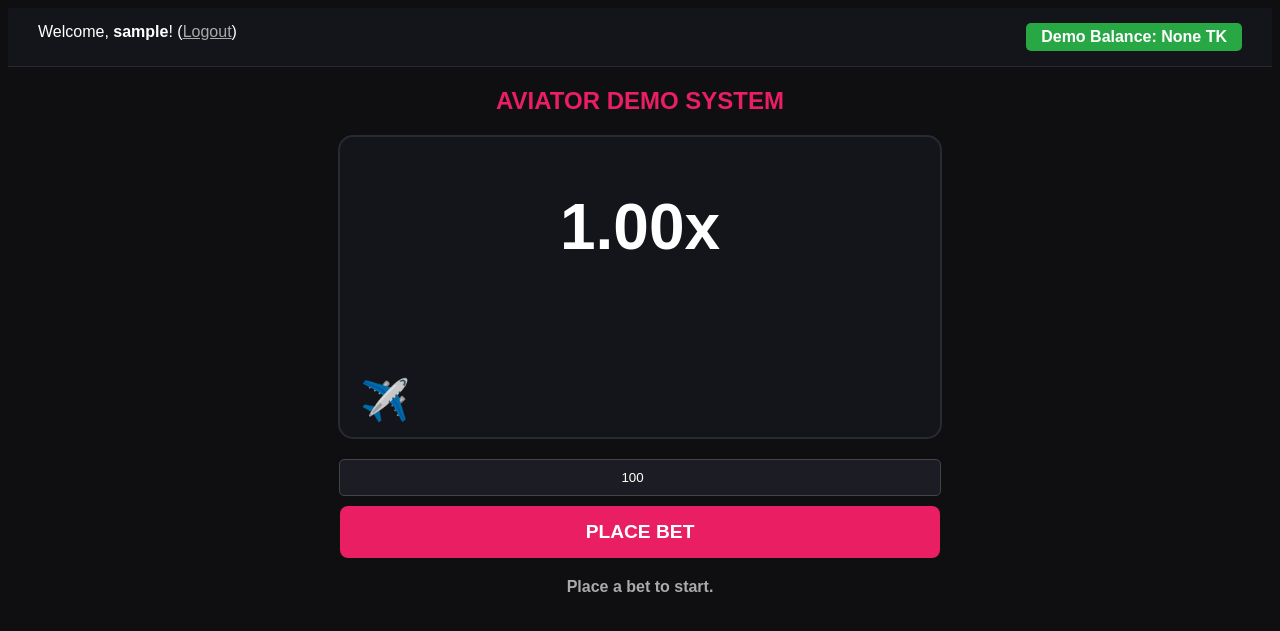
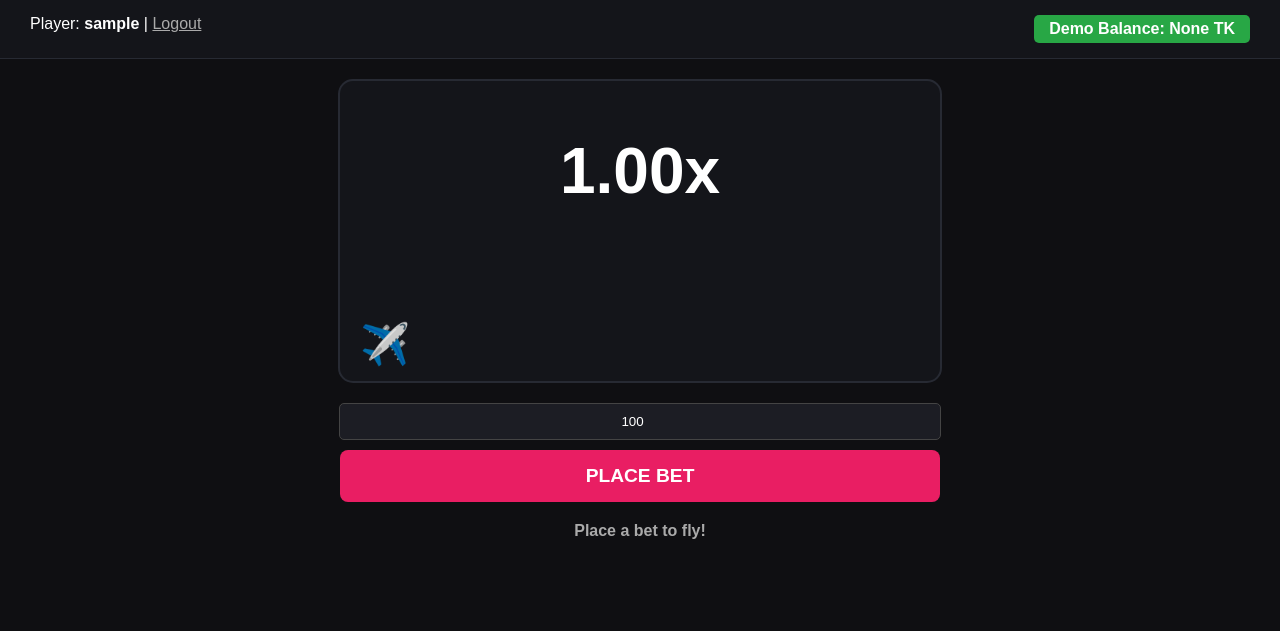
Before and after one commit to rfayzur94-droid/my-aviator-game, a Flask app: page / in a window 1280 px wide. Shown: the top 631 px of the page. Run offline with Flask 3, Linux system fonts and the light colour scheme; the visitor is signed in with stand-in values (Sample User, id 1); data comes from the database, SQL or seed files in the repository.

Commit message:
Update index.html

```diff
--- a/templates/index.html
+++ b/templates/index.html
@@ -2,12 +2,12 @@
 <html lang="en">
 <head>
     <meta charset="UTF-8">
-    <title>Aviator Lite - Demo Wallet</title>
+    <title>Aviator - Game Room</title>
     <style>
-        body { background-color: #0f0f12; color: white; font-family: Arial, sans-serif; text-align: center; }
+        body { background-color: #0f0f12; color: white; font-family: Arial, sans-serif; text-align: center; margin: 0; }
         .header-bar { display: flex; justify-content: space-between; padding: 15px 30px; background: #14151a; border-bottom: 1px solid #272a33; }
         .balance-box { background: #28a745; padding: 5px 15px; border-radius: 5px; font-weight: bold; }
-        #game-area { width: 100%; max-width: 600px; height: 300px; background-color: #14151a; margin: 20px auto; border-radius: 15px; position: relative; overflow: hidden; border: 2px solid #272a33; }
+        #game-area { width: 90%; max-width: 600px; height: 300px; background-color: #14151a; margin: 20px auto; border-radius: 15px; position: relative; overflow: hidden; border: 2px solid #272a33; }
         #plane { width: 50px; height: 40px; position: absolute; bottom: 20px; left: 20px; font-size: 40px; }
         #multiplier { font-size: 4rem; font-weight: bold; position: absolute; top: 30%; left: 50%; transform: translate(-50%, -50%); }
         button { padding: 15px 40px; font-size: 1.2rem; font-weight: bold; border: none; border-radius: 8px; cursor: pointer; width: 100%; max-width: 600px; }
@@ -18,24 +18,22 @@
 <body>
 
     <div class="header-bar">
-        <div>Welcome, <strong>{{ username }}</strong>! (<a href="/logout" style="color: #aaa;">Logout</a>)</div>
+        <div>Player: <strong>{{ username }}</strong> | <a href="/logout" style="color: #aaa;">Logout</a></div>
         <div class="balance-box">Demo Balance: <span id="user-balance">{{ balance }}</span> TK</div>
     </div>
-
-    <h2 style="color: #e91e63; margin-top: 20px;">AVIATOR DEMO SYSTEM</h2>
 
     <div id="game-area">
         <div id="multiplier">1.00x</div>
         <div id="plane">✈️</div>
     </div>
 
-    <div style="margin-top: 10px; padding: 0 20px;">
-        <input type="number" id="bet-amount" value="100" min="10" style="padding: 10px; width: 100%; max-width: 580px; margin-bottom: 10px; background: #1c1d24; color: white; border: 1px solid #444; border-radius: 5px; text-align: center;" placeholder="Enter Bet Amount"><br>
+    <div style="padding: 0 20px;">
+        <input type="number" id="bet-amount" value="100" min="10" style="padding: 10px; width: 100%; max-width: 580px; margin-bottom: 10px; background: #1c1d24; color: white; border: 1px solid #444; border-radius: 5px; text-align: center;"><br>
         <button id="bet-btn" onclick="startGame()">PLACE BET</button>
         <button id="cashout-btn" onclick="cashOut()">CASH OUT</button>
     </div>
 
-    <div id="status" style="margin-top: 20px; font-weight: bold; color: #aaa;">Place a bet to start.</div>
+    <div id="status" style="margin-top: 20px; font-weight: bold; color: #aaa;">Place a bet to fly!</div>
 
     <script>
         let currentMultiplier = 1.00;
@@ -54,9 +52,9 @@
                 return;
             }
 
-            // ডেমো ব্যালেন্স থেকে বেটের টাকা মাইনাস করা
             document.getElementById("user-balance").innerText = (currentBalance - betAmount).toFixed(2);
-            document.getElementById("status").innerText = "Taking off...";
+            document.getElementById("status").innerText = "The Plane is flying...";
+            document.getElementById("multiplier").innerText = "1.00x";
 
             const response = await fetch('/start-game', { method: 'POST' });
             const data = await response.json();
@@ -88,7 +86,6 @@
             let currentBalance = parseFloat(document.getElementById("user-balance").innerText);
             let winnings = betAmount * currentMultiplier;
 
-            // ডেমো ব্যালেন্সের সাথে জয়ী টাকা যোগ করা
             document.getElementById("user-balance").innerText = (currentBalance + winnings).toFixed(2);
             document.getElementById("status").innerText = `🎉 Won! +${winnings.toFixed(2)} TK`;
 
```
